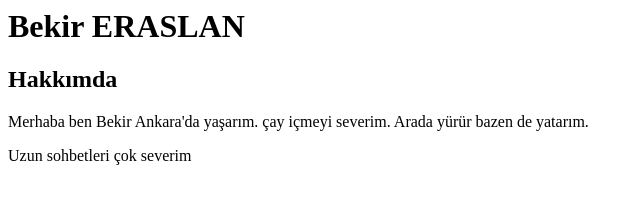
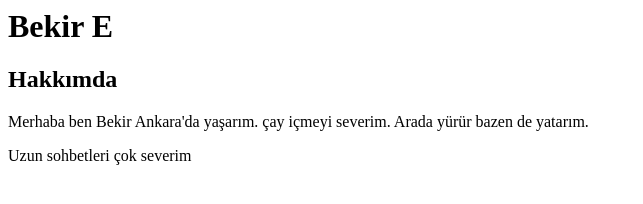
Before and after one commit to Silencer1911/homework-0, a plain HTML site: page index.html in a window 1280 px wide. Shown: the whole page, without its empty margins (0-643 px from the left). Drawn offline with Linux system fonts and the light colour scheme.

Commit message:
Update index.html

```diff
--- a/index.html
+++ b/index.html
@@ -1,4 +1,4 @@
-<h1>Bekir ERASLAN</h1>
+<h1>Bekir E</h1>
 <!-- Açıklamalar -->
 <h2>Hakkımda</h2>
 <p>Merhaba ben Bekir Ankara'da yaşarım. çay içmeyi severim. Arada yürür bazen de yatarım.</p>
```
